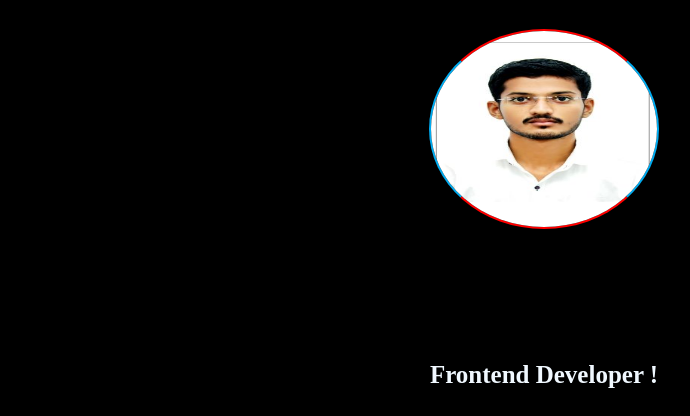
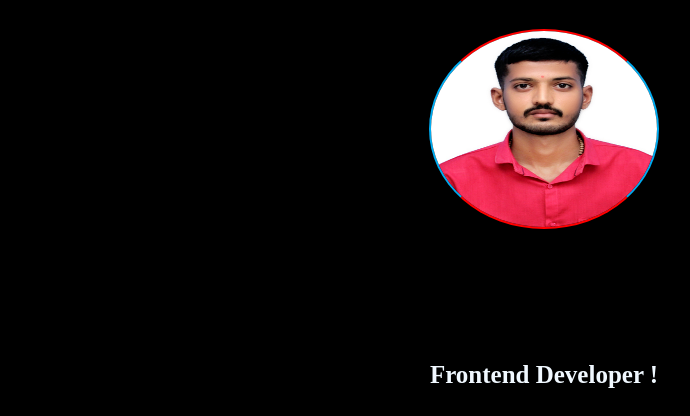
Before and after one commit to vishnukantkendre/Vishnukant-s-Portfolio, a plain HTML site: page index.html in a window 1280 px wide. Shown: the part 795-1211 px from the top of the page, without its empty margins (96-786 px from the left). Drawn offline with nearby package versions, Linux system fonts and the light colour scheme.

Commit message:
updated personal photo

```diff
--- a/index.html
+++ b/index.html
@@ -60,7 +60,7 @@
 
 
              <div class="about-img">
-                 <img src="img/vlkimage.jpg" class="img1" alt="bg" >
+                 <img src="img\IMG_2487 copy.jpg" class="img1" alt="bg" >
                  <span class="circle-spin"></span>
              </div>
 
```
Also changed, not shown: img/IMG_2487 copy.jpg (added).
